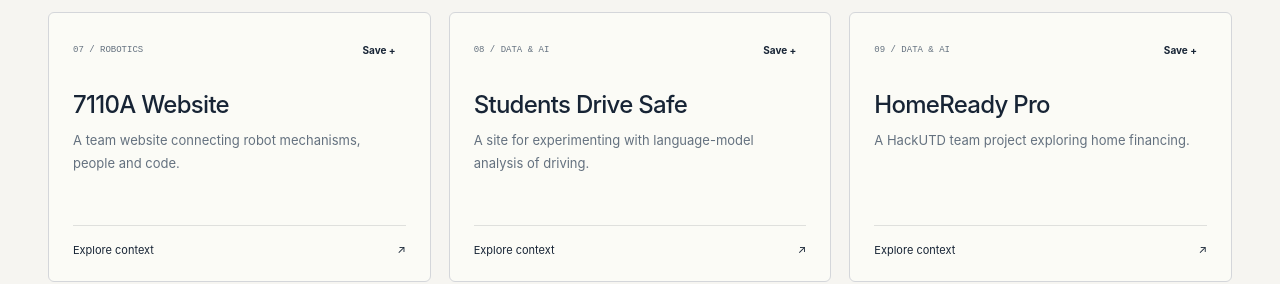
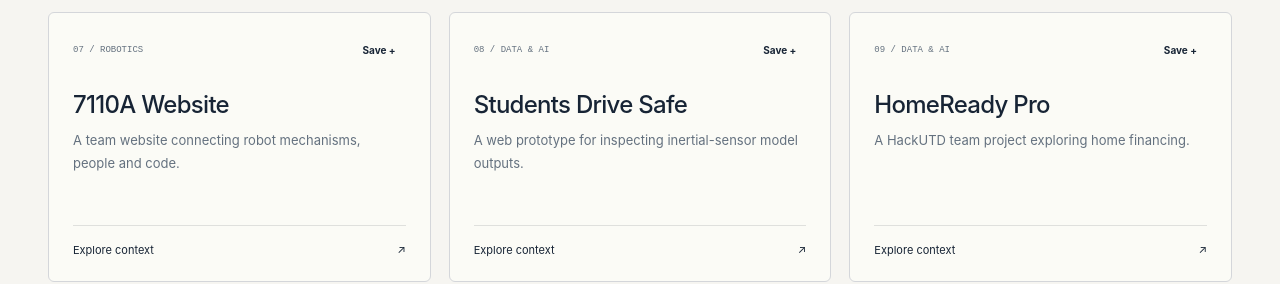
Before and after one commit to Ashwin-Iyer1/ReactPortfolio, a React (Vite) app: page / in a window 1280 px wide. Shown: the part 1820-2104 px from the top of the page. Built offline with nearby package versions, Linux system fonts and the light colour scheme.

Commit message:
Clarify sensor-model terminology in historical project context

```diff
--- a/src/archive-model.js
+++ b/src/archive-model.js
@@ -56,8 +56,8 @@ const metadata = [
     "driving",
     "Data & AI",
     "Students Drive Safe",
-    "A site for experimenting with language-model analysis of driving.",
-    "The historical portfolio describes model testing. It does not establish measured road-safety performance or suitability for real driving decisions.",
+    "A web prototype for inspecting inertial-sensor model outputs.",
+    "The saved model processes accelerometer/gyroscope sequences. The original portfolio called it a language model; that historical wording is retained below, but is not a description of the actual sensor model. No road-safety validation is established.",
   ],
   [
     "home",
```
